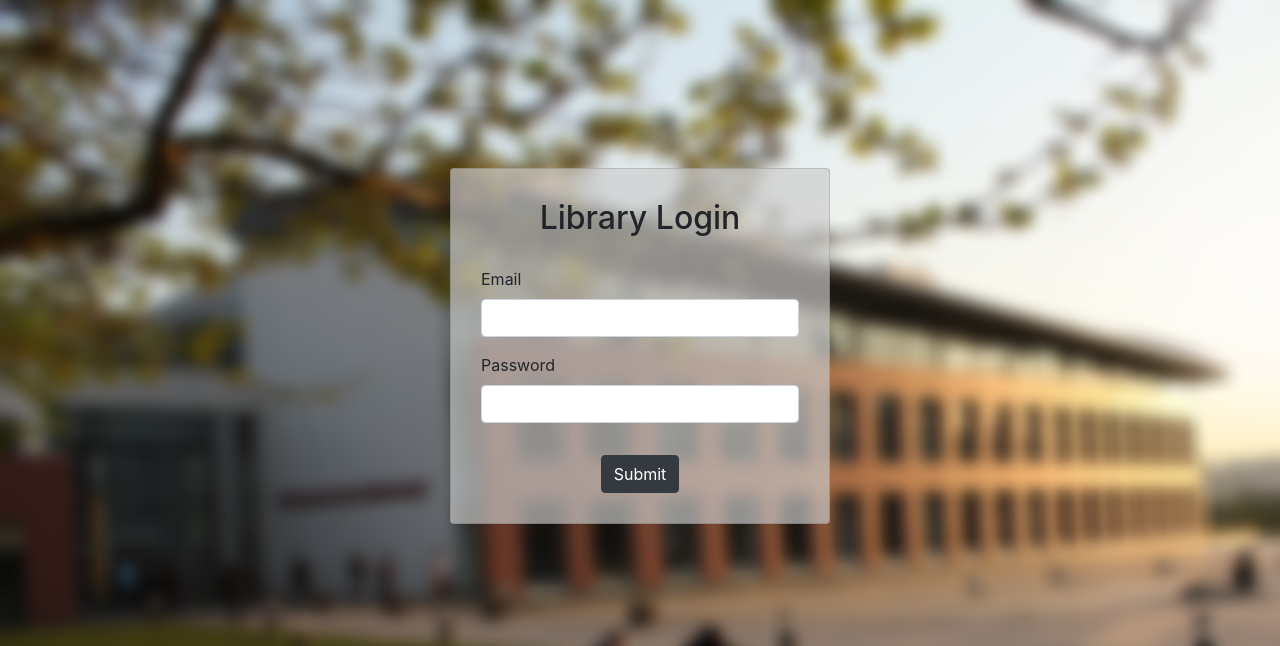
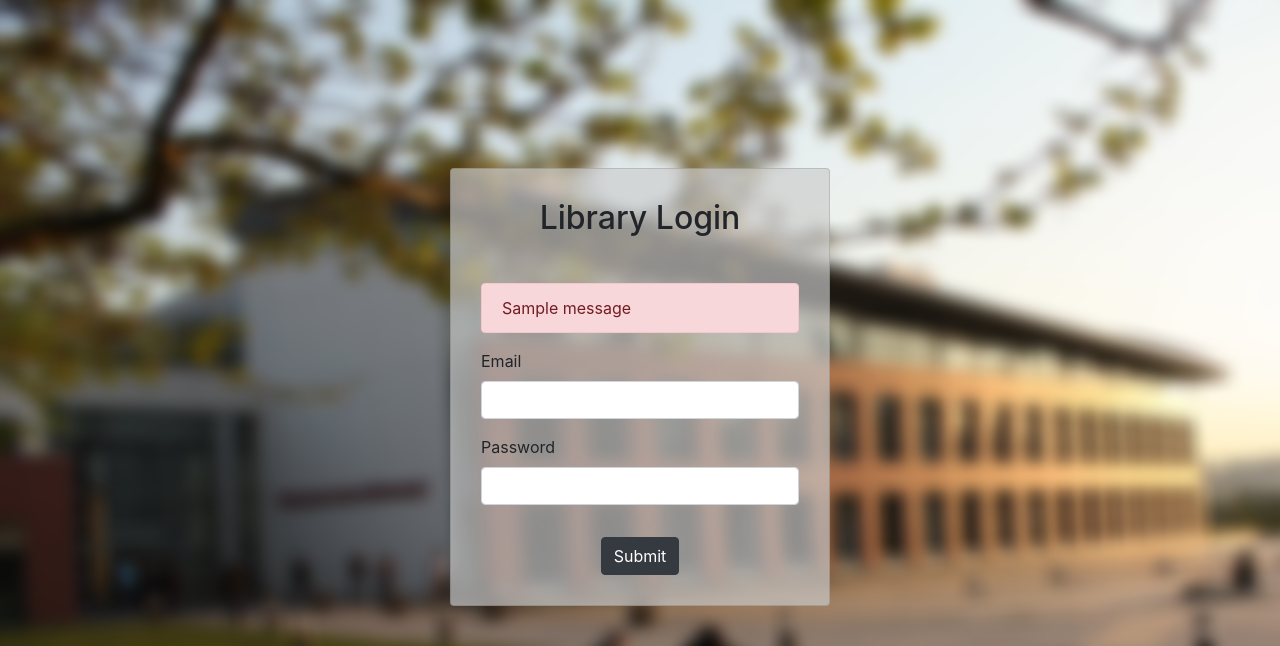
Before and after one commit to topalh16/book-loan-system, a Flask app: page /login in a window 1280 px wide. Shown: the top 646 px of the page. Run offline with Flask 2, Linux system fonts and the light colour scheme; one stand-in notice (Sample message) is shown; some libraries are stand-ins or nearby versions.

Commit message:
Show alert on login error

```diff
--- a/app.py
+++ b/app.py
@@ -32,6 +32,7 @@ def login():
 def authenticate():
     user = attempt_login(request.form['email'], request.form['password'])
     if not user:
+        flash('Email or password is incorrect.')
         return redirect('/login')
 
     session['user'] = serialize(user)
--- a/templates/login.html
+++ b/templates/login.html
@@ -11,6 +11,19 @@
     <div class="row mt-5">
         <div class="col-md-4 offset-md-4 card" style="padding: 30px; margin-top: 120px; background: #ccccccaa">
             <h2 class="text-center" style="margin-bottom: 30px;">Library Login</h2>
+            {% with messages = get_flashed_messages() %}
+                {% if messages %}
+                    <div class="row mt-3">
+                        <div class="col-md-12">
+                            <div class="alert alert-danger">
+                                {% for message in messages %}
+                                    {{ message }}
+                                {% endfor %}
+                            </div>
+                        </div>
+                    </div>
+                {% endif %}
+            {% endwith %}
             <form action="/authenticate" method="post">
                 <div class="mb-3">
                     <label for="input-email" class="form-label">Email</label>
```
